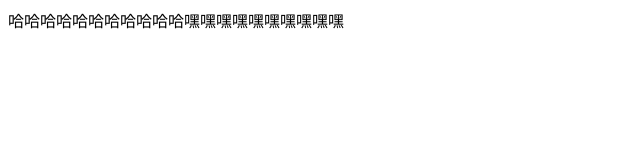
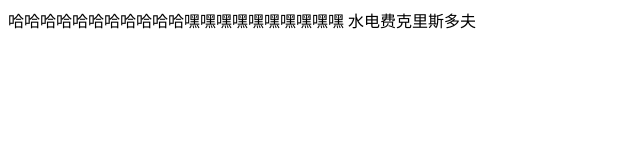
Before and after one commit to wangchunqi212/xm, a plain HTML site: page index.html in a window 1280 px wide. Shown: the whole page, without its empty margins (0-640 px from the left). Drawn offline with Linux system fonts and the light colour scheme.

Commit message:
主文件修改

```diff
--- a/index.html
+++ b/index.html
@@ -6,5 +6,6 @@
 </head>
 <body>
 	哈哈哈哈哈哈哈哈哈哈哈嘿嘿嘿嘿嘿嘿嘿嘿嘿嘿
+	水电费克里斯多夫
 </body>
 </html>
```
